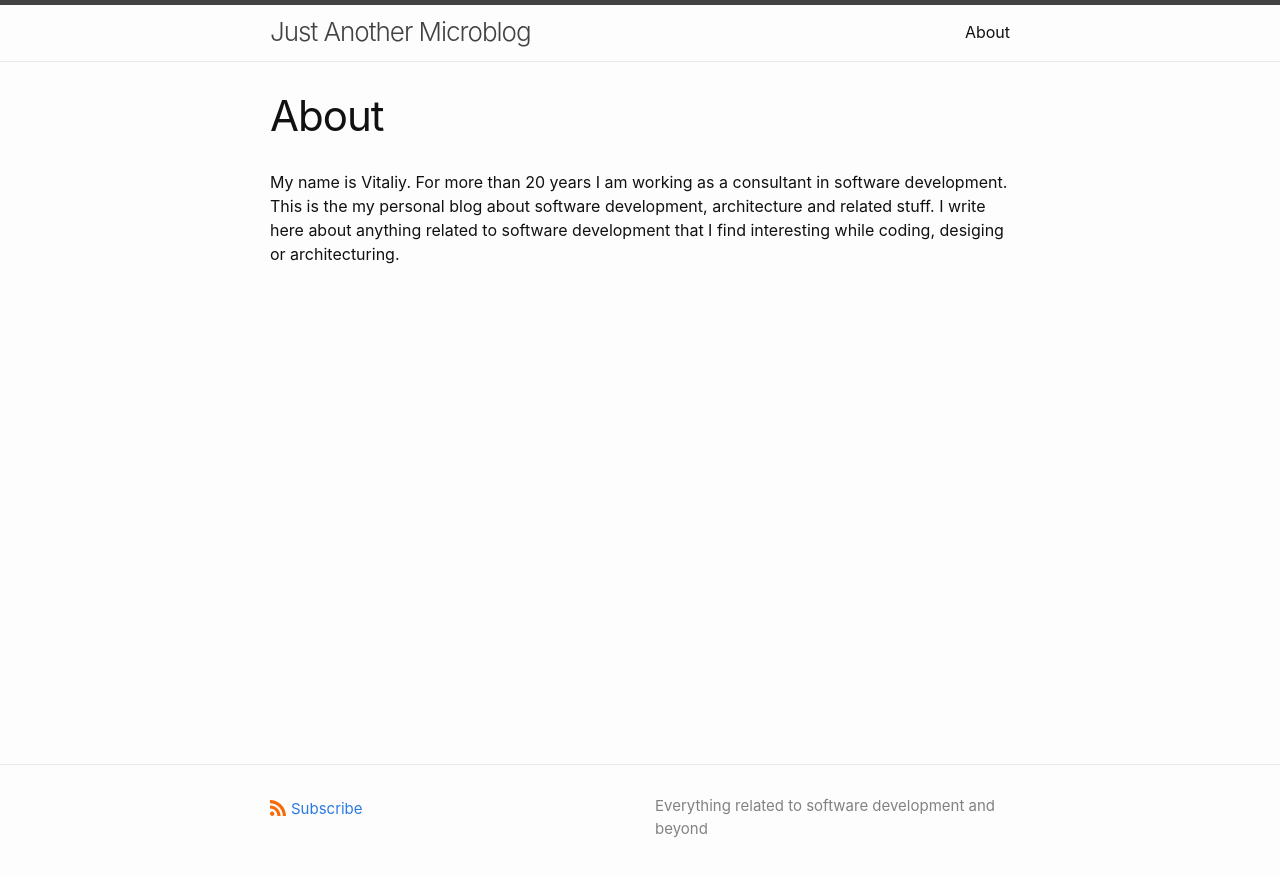
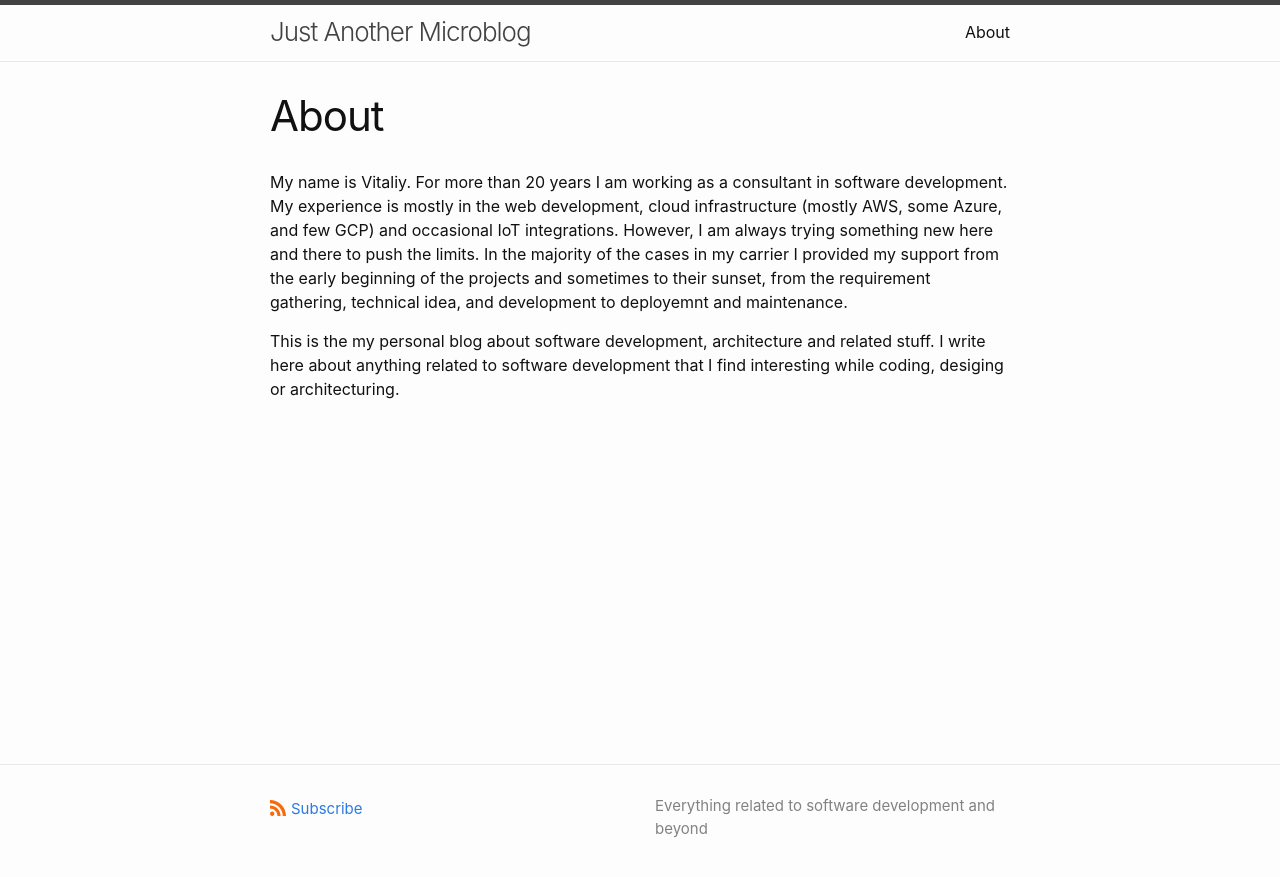
Before and after one commit to vglushko/vglushko.github.io, a Jekyll site: the page built from about.md, in a window 1280 px wide. Shown: the top 877 px of the page. Built offline with Jekyll 4.4.1, drawn with Linux system fonts in a browser that asks for light colours.

Commit message:
about.md

```diff
--- a/about.md
+++ b/about.md
@@ -4,5 +4,6 @@ title: About
 permalink: /about/
 ---
 
-My name is Vitaliy. For more than 20 years I am working as a consultant in software development.
+My name is Vitaliy. For more than 20 years I am working as a consultant in software development. My experience is mostly in the web development, cloud infrastructure (mostly AWS, some Azure, and few GCP) and occasional IoT integrations. However, I am always trying something new here and there to push the limits. In the majority of the cases in my carrier I provided my support from the early beginning of the projects and sometimes to their sunset, from the requirement gathering, technical idea, and development to deployemnt and maintenance.
+
 This is the my personal blog about software development, architecture and related stuff. I write here about anything related to software development that I find interesting while coding, desiging or architecturing.
```
